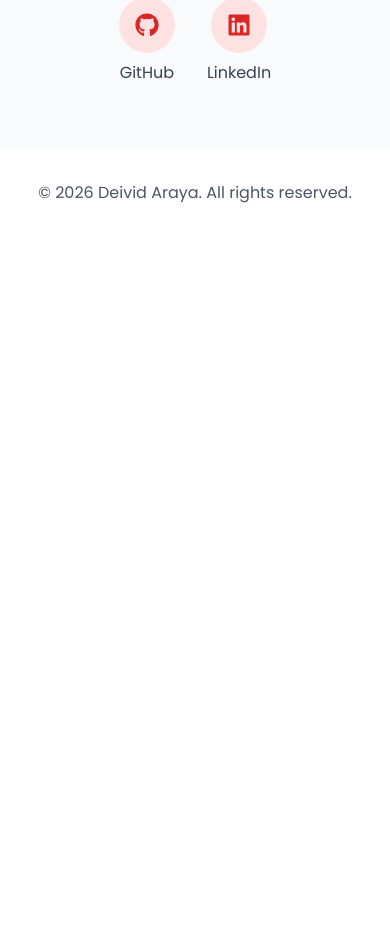
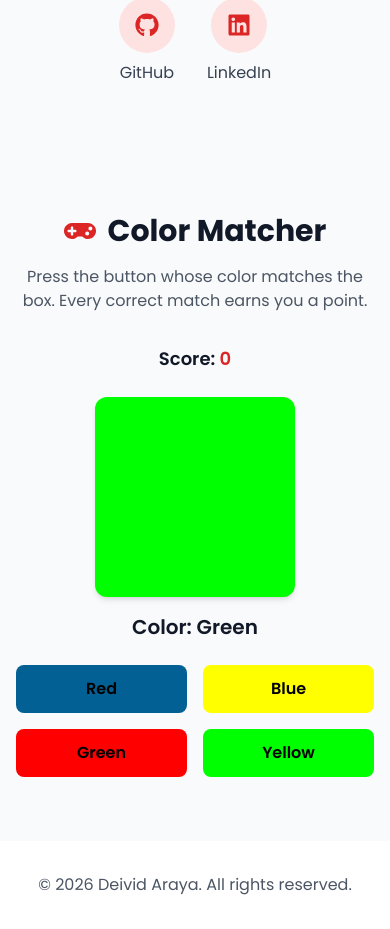
Before and after one commit to Daveveloper/cv-project, a React (Vite) app: page / in a window 390 px wide. Shown: the part 9325-10254 px from the top of the page. Before the commit the page ends 9562 px from the top, so only its background shows below. Built offline with nearby package versions, Linux system fonts and the light colour scheme.

Commit message:
feat: add Color Matcher game with score reset and color shuffle

```diff
--- a/src/App.tsx
+++ b/src/App.tsx
@@ -7,6 +7,7 @@ import Experience from './components/sections/Experience'
 import Projects from './components/sections/Projects'
 import PersonalProjects from './components/sections/PersonalProjects'
 import Contact from './components/sections/Contact'
+import ColorGame from './components/sections/ColorGame'
 import Footer from './components/sections/Footer'
 
 const App: React.FC = () => {
@@ -25,6 +26,7 @@ const App: React.FC = () => {
         <Projects />
         <PersonalProjects />
         <Contact />
+        <ColorGame />
       </main>
       <Footer />
     </div>
--- /dev/null
+++ b/src/components/sections/ColorGame.tsx
@@ -0,0 +1,88 @@
+import React, { useState } from 'react';
+import { FaGamepad } from 'react-icons/fa';
+
+type Color = {
+  name: string;
+  code: string;
+};
+
+const colors: Color[] = [
+  { name: 'Red', code: '#FF0000' },
+  { name: 'Blue', code: '#036094' },
+  { name: 'Green', code: '#00FF00' },
+  { name: 'Yellow', code: '#FFFF00' },
+];
+
+const getRandomColor = (): Color => {
+  return colors[Math.floor(Math.random() * colors.length)];
+};
+
+const shuffle = (): string[] => {
+  const shuffled = [...colors];
+  for (let i = shuffled.length - 1; i > 0; i--) {
+    const j = Math.floor(Math.random() * (i + 1));
+    [shuffled[i], shuffled[j]] = [shuffled[j], shuffled[i]];
+  }
+  return shuffled.map((color) => color.code);
+};
+
+const ColorGame: React.FC = () => {
+  const [currentColor, setCurrentColor] = useState<Color>(getRandomColor());
+  const [score, setScore] = useState(0);
+  const [buttonBackgrounds, setButtonBackgrounds] = useState<string[]>(shuffle);
+
+  const handleColorSelection = (selectedColor: Color) => {
+    if (selectedColor.name === currentColor.name) {
+      setScore(score + 1);
+      setCurrentColor(getRandomColor());
+    } else {
+      setScore(0);
+    }
+    setButtonBackgrounds(shuffle());
+  };
+
+  return (
+    <section id="game" className="bg-gray-50">
+      <div className="container section">
+        <h2 className="text-3xl font-bold mb-4 text-gray-900 flex items-center gap-3 justify-center">
+          <FaGamepad className="w-8 h-8 text-red-600" />
+          Color Matcher
+        </h2>
+        <p className="text-center text-gray-600 mb-8 max-w-xl mx-auto">
+          Press the button whose color matches the box. Every correct match earns you a point.
+        </p>
+        <div className="max-w-xl mx-auto flex flex-col items-center">
+          <p className="text-lg font-semibold text-gray-900 mb-6">
+            Score: <span className="text-red-600">{score}</span>
+          </p>
+          <div
+            data-testid="color-square"
+            style={{
+              width: '200px',
+              height: '200px',
+              backgroundColor: currentColor.code,
+            }}
+            className="rounded-xl shadow-md mb-4"
+          />
+          <h3 className="text-xl font-semibold text-gray-900 mb-6">
+            Color: {currentColor.name}
+          </h3>
+          <div className="grid grid-cols-2 md:grid-cols-4 gap-4 w-full">
+            {colors.map((color, index) => (
+              <button
+                key={color.name}
+                onClick={() => handleColorSelection(color)}
+                style={{ backgroundColor: buttonBackgrounds[index] }}
+                className="font-semibold py-3 rounded-lg transition-transform duration-200 hover:scale-105"
+              >
+                {color.name}
+              </button>
+            ))}
+          </div>
+        </div>
+      </div>
+    </section>
+  );
+};
+
+export default ColorGame;
--- a/src/components/sections/Header.tsx
+++ b/src/components/sections/Header.tsx
@@ -1,6 +1,6 @@
 import React, { useState } from 'react';
 import { motion, AnimatePresence } from 'framer-motion';
-import { FaUser, FaCode, FaBriefcase, FaLaptopCode, FaEnvelope } from 'react-icons/fa';
+import { FaUser, FaCode, FaBriefcase, FaLaptopCode, FaEnvelope, FaGamepad } from 'react-icons/fa';
 
 const Header: React.FC = () => {
   const [isMenuOpen, setIsMenuOpen] = useState(false);
@@ -15,6 +15,7 @@ const Header: React.FC = () => {
     { href: '#experience', text: 'Experience', icon: <FaBriefcase className="w-5 h-5" /> },
     { href: '#projects', text: 'Projects', icon: <FaLaptopCode className="w-5 h-5" /> },
     { href: '#contact', text: 'Contact', icon: <FaEnvelope className="w-5 h-5" /> },
+    { href: '#game', text: 'Game', icon: <FaGamepad className="w-5 h-5" /> },
   ];
 
   return (
```
